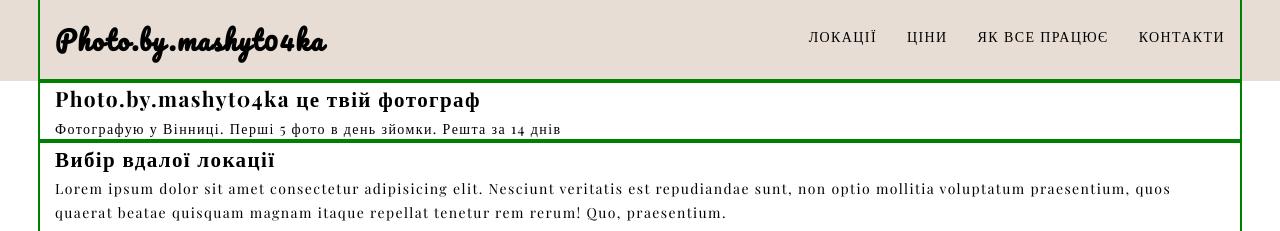
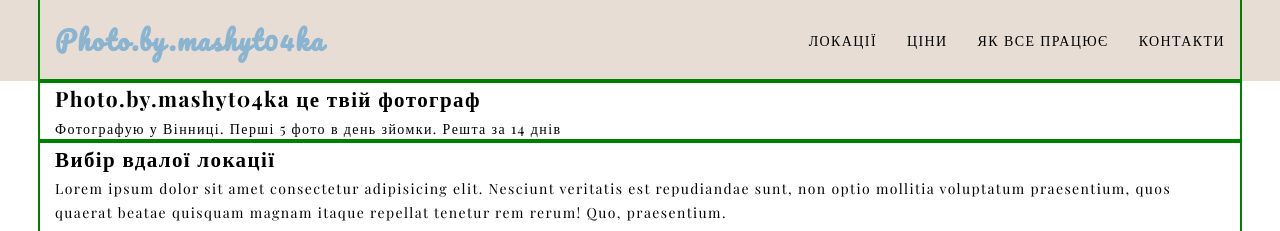
Before and after one commit to UkrainianUser/Photo.by.mashyt04ka, a plain HTML site: page index.html in a window 1280 px wide. Shown: the top 231 px of the page. Drawn offline with nearby package versions, Linux system fonts and the light colour scheme.

Commit message:
Вирівнює елементи в хедері

```diff
--- a/sass/components/_header.scss
+++ b/sass/components/_header.scss
@@ -9,10 +9,12 @@
 .nav {
 	display: flex;
 	justify-content: space-between;
+	align-items: center;
 }
 .nav__list {
 	display: flex;
 	gap: 30px;
+	align-items: center;
 }
 .logo {
 	font-family: "Pacifico";
@@ -20,6 +22,7 @@
 	font-size: 26px;
 	line-height: 1.19;
 	text-decoration: none;
+	color: #8bb4d1;
 }
 .nav__link {
 	text-transform: uppercase;
```
Also changed, not shown: css/main.css, css/main.min.css, 2 other files.
